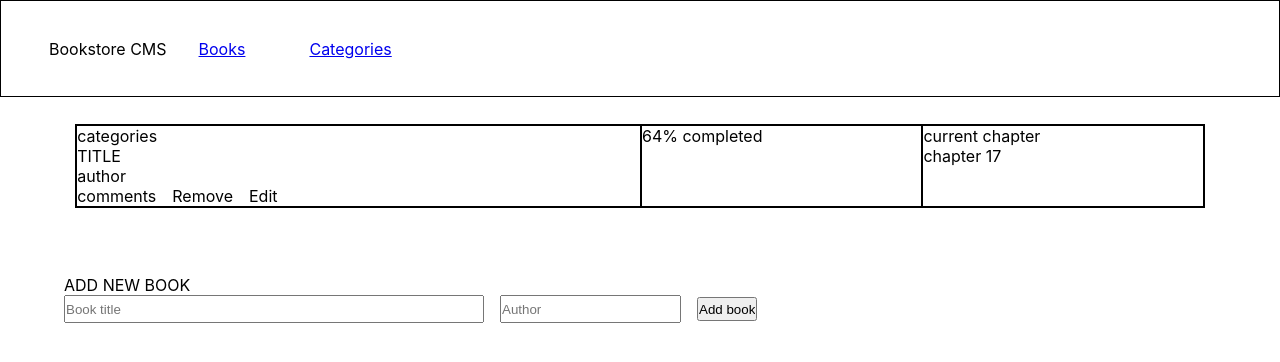
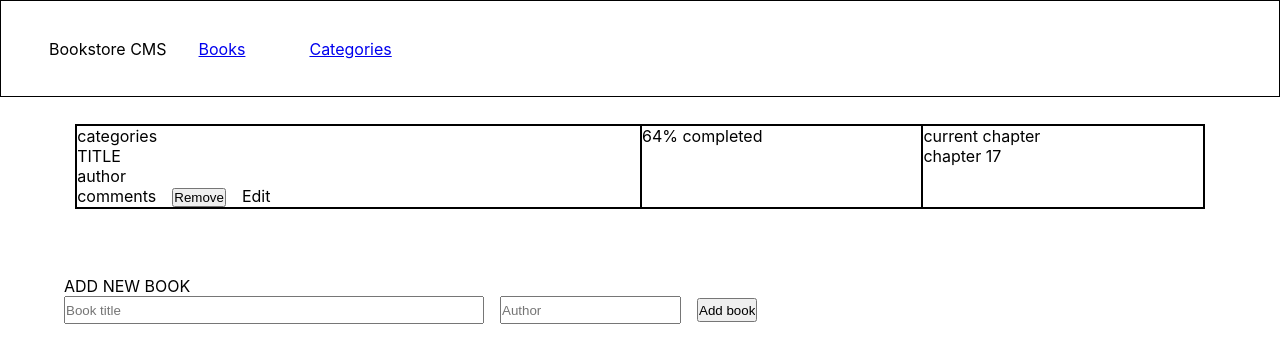
Before and after one commit to blakbox23/bookstore, a React (Create React App) app: page / in a window 1280 px wide. Shown: the top 362 px of the page. Built offline with nearby package versions, Linux system fonts and the light colour scheme.

Commit message:
add the remove-book functionality

```diff
--- a/src/components/BookItem.js
+++ b/src/components/BookItem.js
@@ -1,6 +1,12 @@
 import React from 'react';
+import { useDispatch } from 'react-redux';
+import { removeBook } from '../redux/books/books';
 
 function BookItem() {
+  const dispatch = useDispatch();
+
+  const removeBookFromStore = () => dispatch(removeBook());
+
   return (
     <div className="book-item">
       <div className="item-left">
@@ -9,7 +15,9 @@ function BookItem() {
         <p>author</p>
         <ul className="crud-links">
           <li>comments</li>
-          <li>Remove</li>
+          <li>
+            <button onClick={removeBookFromStore} type="button"> Remove </button>
+          </li>
           <li>Edit</li>
         </ul>
 
```
